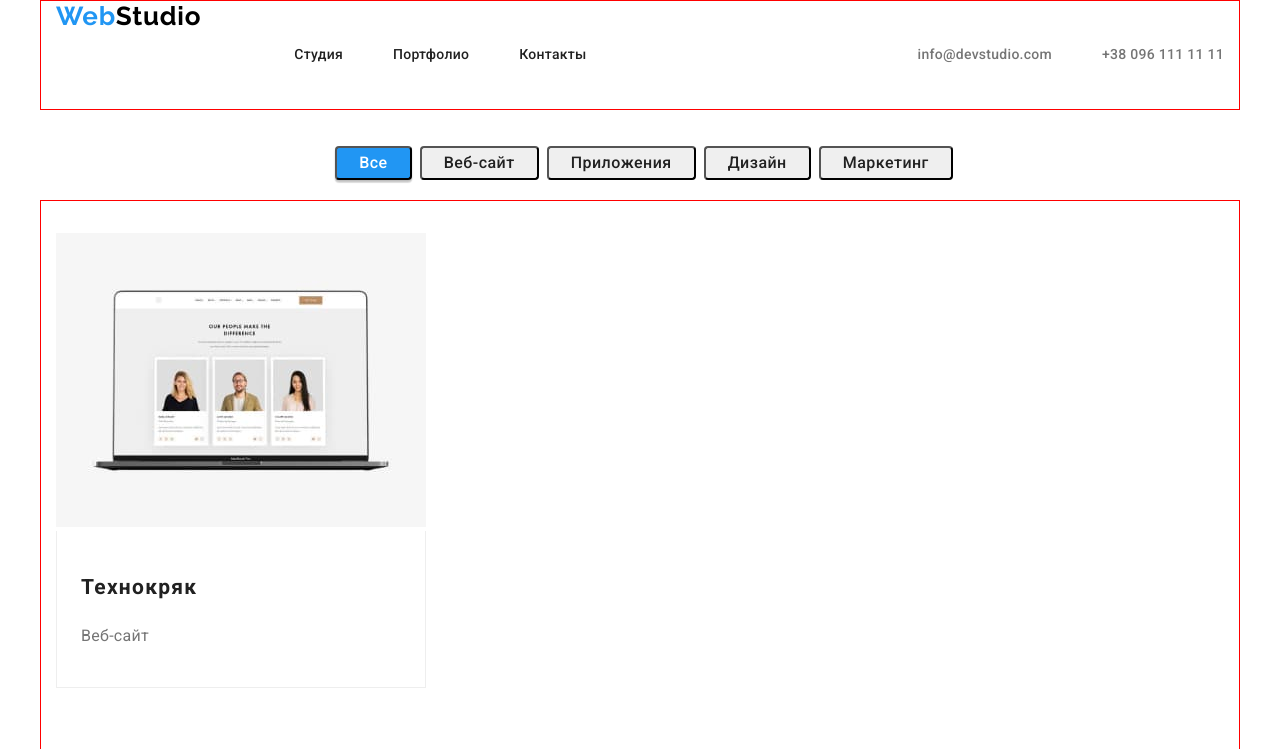
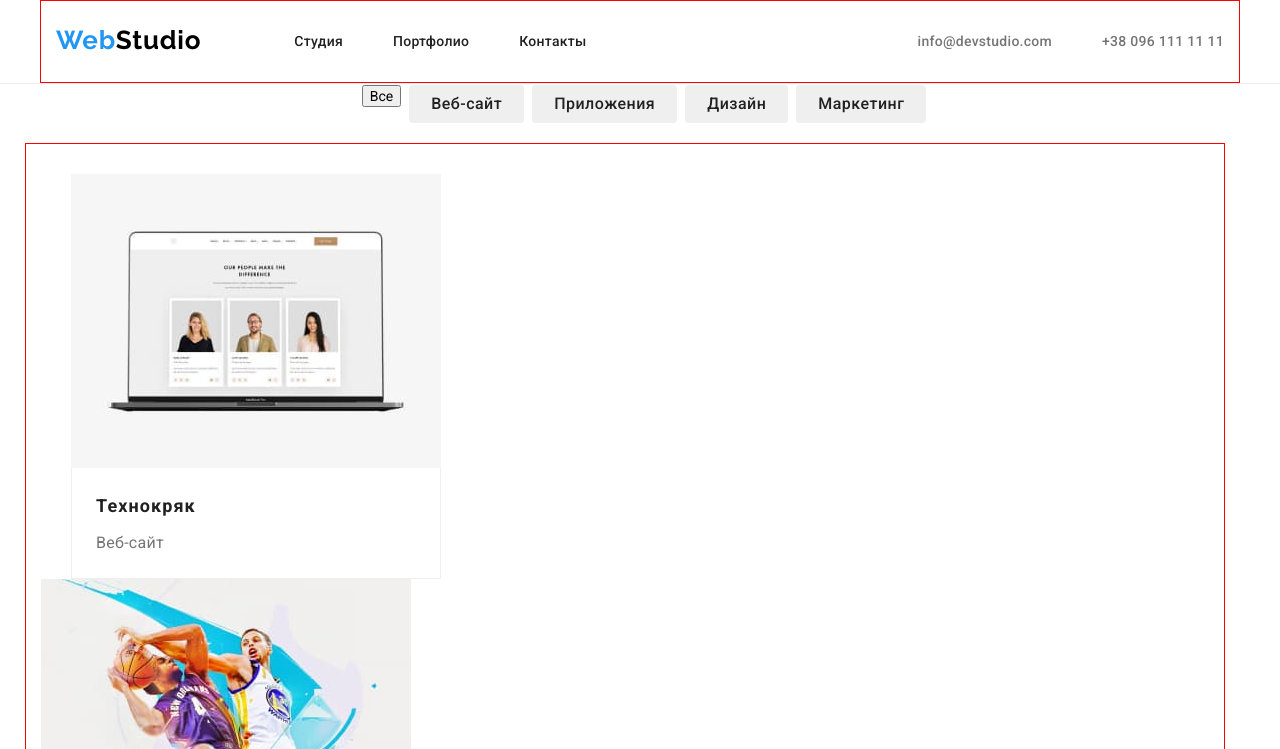
Before and after one commit to DmitriyMiroshnychenko/goit-markup-hw-03, a plain HTML site: page portfolio.html in a window 1280 px wide. Shown: the top 749 px of the page. Drawn offline with nearby package versions, Linux system fonts and the light colour scheme.

Commit message:
добавляет стили

```diff
--- a/css/styles.css
+++ b/css/styles.css
@@ -1,4 +1,3 @@
-/*общее оформление*/
 :root {
   --primary-text-color: #757575;
   --title-text-color: #212121;
@@ -19,7 +18,6 @@ body {
   letter-spacing: 0.03em;
 }
 
-
 .section {
   padding: 94px 0;
 }
@@ -32,13 +30,23 @@ body {
 }
 
 header {
-  border-button: 1px solid #ececec;
+  border-bottom: 1px solid #ececec;
+}
+
+h1,
+h2,
+h3,
+h4,
+h5,
+h6,
+p {
+  margin: 0;
 }
 
 header .container {
   display: flex;
-  justify-content: space-between;
 }
+
 a {
   text-decoration: none;
 }
@@ -48,22 +56,28 @@ ul li {
 }
 
 ul {
-  padding: 0;
-
+  margin: 0;
+  padding-left: 0;
 }
 
 .nav,
-.links,
+.links {
+  display: flex;
+  align-items: center;
+}
+
 .contacts {
   display: flex;
+  margin-left: auto;
+  padding: 32px 0;
 }
 
 /* LOGO */
+
 .logo {
   font-family: "Raleway", sans-serif;
   display: inline-block;
   align-items: center;
-   margin-right: 93px;
   font-weight: bold;
   font-size: 26px;
   line-height: 1.2;
@@ -86,29 +100,28 @@ color: var(--primary-white-color);
   letter-spacing: 0.02em;
   color: var(--title-text-color);
   display: inline-block;
-  padding: 32px 0;
 }
 
-.link curent,
-.link curent:hover
- .link curent:focus {
+.link:hover,
+.link:focus,
+.link.current {
   color: #2196f3;
 }
 
 .links .link {
   margin-right: 50px;
   text-transform: capitalize;
+  padding: 32px 0;
 }
 /* HEADER */
-
+.nav .logo {
+  padding-top: 24px;
+  padding-bottom: 25px;
+  margin-right: 93px;
+}
 .contacts .link {
   margin-left: 50px;
   color: var(--primary-text-color);
-}
-
-.link:hover,
-.link:focus {
-  color: #2196f3;
 }
 
 .hero {
@@ -118,6 +131,7 @@ color: var(--primary-white-color);
   margin: 0 auto;
 }
 /*-----ЗАГОЛОВОК----*/
+
 .hero-title {
   font-weight: 900;
   font-size: 44px;
@@ -139,19 +153,20 @@ font-weight: 900;
   letter-spacing: 0.06em;
   color: #ffffff;
   background-color: #2196f3;
-  box-shadow: 0px 4px 4px  rgba(0, 0, 0, 0.15);
+  box-shadow: 0px 4px 4px rgba(0, 0, 0, 0.15);
   border-radius: 4px;
   padding: 10px 32px;
   margin: 0 auto;
   display: block;
   cursor: pointer;
+  border: none;
 }
 
 .hero-btn:hover,
-.hero-btn:focus,
-{
+.hero-btn:focus {
   background: #188ce8;
 }
+
 /*----СКРЫТЫЙ ЗАГОЛОВОК-----*/
 .hide-elem {
   width: 1px;
@@ -161,21 +176,24 @@ font-weight: 900;
 }
 
 .favore {
-  padding-bottom:  0px;
+  padding-bottom: 0px;
 }
 
 .favore-list {
   display: flex;
   justify-content: space-between;
 }
+.favore-item {
+  width: 270px;
+}
 
-.favore-item:not(:last child) {
+.favore-item:not(:last-child) {
   margin-right: 30px;
 }
 
 .favore-title {
   margin-bottom: 10px;
-  font-weight: bold;
+  font-weight: 700;
   font-size: 14px;
   line-height: 1.19px;
   letter-spacing: 0.03em;
@@ -183,13 +201,13 @@ text-transform: uppercase;
   color: var(--title-text-color);
 }
 
-}
 /*---ТЕКСТ К ЗАГОЛОВКУ С ПРИИМУЩЕСТВОМ---*/
+
 .favore-text {
   font-size: 14px;
-line-height: 1,71px;
+  line-height: 1, 71px;
   letter-spacing: 0.03em;
-color: var(--primary-text-color)
+  color: var(--primary-text-color);
 }
 
 .section-title {
@@ -199,7 +217,7 @@ font-size: 36px;
   line-height: 42px;
   text-align: center;
   letter-spacing: 0.03em;
-color: var(--title-text-color)
+  color: var(--title-text-color);
 }
 
 .command-list {
@@ -207,22 +225,29 @@ color: var(--title-text-color)
   justify-content: space-between;
 }
 
-
 .go-about-list {
   display: flex;
   justify-content: space-between;
 }
 
+.go-about {
+  padding-top: 0;
+}
+
+.go-about-img {
+  display: block;
+}
+
 .command {
-background: #F5F4FA;
+  background: #f5f4fa;
 }
 
 .card {
   background: #ffffff;
   box-shadow: 0px 1px 3px rgba(0, 0, 0, 0.12) 0px 1px 1px rgba(0, 0, 0, 0.14),
-  0px 2px 1px rgba(0, 0, 0, 0.2)
-  border-radius: 0px 0px 4px 4px
-  width calc((100% - 90px) / 4)
+    0px 2px 1px rgba(0, 0, 0, 0.2);
+  border-radius: 0px 0px 4px 4px;
+  width: calc((100% - 90px) / 4);
 }
 
 .card-info {
@@ -234,16 +259,16 @@ background: #F5F4FA;
   font-weight: 500;
   font-size: 16px;
   line-height: 19px;
-Letter-spacing: 0.03em;
+  letter-spacing: 0.03em;
   color: var(--title-text-color);
   margin-bottom: 10px;
 }
 
 .card-text {
-font-size: 16px
-Line-height: 19px
-Letter-spacing: 0.03em
-color var(--primary-text-color)
+  font-size: 16px;
+  line-height: 19px;
+  letter-spacing: 0.03em;
+  color: var(--primary-text-color);
 }
 
 /* FOOTER */
@@ -258,26 +283,23 @@ color var(--primary-text-color)
 }
 
 .footer-contact-item {
- Line-height: 24px
-  color: var(--primary-white-color)
+  line-height: 24px;
+  color: var(--primary-white-color);
 }
 
 .footer-contact-item a {
   color: rgba(255, 255, 255, 0.6);
-  margin-bottom: 60px;
   margin-top: 9px;
   padding: 0px;
   font-style: normal;
 }
 
-
 /* PORTFOLIO */
-
 
 .tabs {
   display: flex;
   justify-content: center;
-  margin-bottom: 20px;
+  margin-bottom: 50px;
 }
 
 .tab {
@@ -290,62 +312,59 @@ color var(--primary-text-color)
   border-radius: 4px;
   font-weight: 500;
   font-size: 16px;
-  line-height: px;
+  line-height: 1.62;
   letter-spacing: 0.03em;
   color: #212121;
   cursor: pointer;
+  border: none;
 }
 
-.tab-btn-active,
-.tab-btn-activ:hover
- .tab-btn-active:focus
- {
+.tab-btn.active,
+.tab-btn:hover,
+.tab-btn:focus {
   color: #ffffff;
   background-color: #2196f3;
-  box-shadow:0px 3px 1px rgba(0, 0, 0, 0.1), 0px 1px 2px rgba(0, 0, 0, 0.08),
+  box-shadow: 0px 3px 1px rgba(0, 0, 0, 0.1), 0px 1px 2px rgba(0, 0, 0, 0.08),
     0px 2px 2px rgba(0, 0, 0, 0.12);
- border-radius: 4px;
- font-family: "Roboto", sans-serif;
-  padding: 6px 22px;
-   font-weight: 500;
-  font-size: 16px;
-  line-height: px;
-  letter-spacing: 0.03em;
-   cursor: pointer;
 }
 
 .portfolio-list {
   display: flex;
   flex-wrap: wrap;
-  justify-content:space-between;
+  margin-top: -30px;
+  margin-left: -30px;
 }
 
-.portfoolio-item {
+.portfolio-item {
+  width: calc(100% / 3 - 30px);
   margin-top: 30px;
-  width: calc((100% - 60px) / 3);
+  margin-left: 30px;
+}
+
+.portfolio-item .link > img {
+  display: block;
 }
 
 .portfolio-info {
+  width: 100%;
   padding: 20px 24px;
   border: 1px solid #eee;
   border-top: none;
-
-
 }
 
 .portfolio-title {
-  Font-style: Bold
-Font-size: 18px;
-Line-height: 36px;
-Letter-spacing: 0.06em;
+  font-weight: Bold;
+  font-size: 18px;
+  line-height: 36px;
+  letter-spacing: 0.06em;
   color: var(--title-text-color);
   margin-bottom: 4px;
 }
 
 .portfolio-text {
   font-weight: normal;
-  Font-size: 16px;
-Line-height: 30px;
-Letter-spacing: 0.03;
-color: var( --primary-text-color);
+  font-size: 16px;
+  line-height: 30px;
+  letter-spacing: 0.03;
+  color: var(--primary-text-color);
 }
```
Lines whose indentation alone changed are shown as unchanged.
